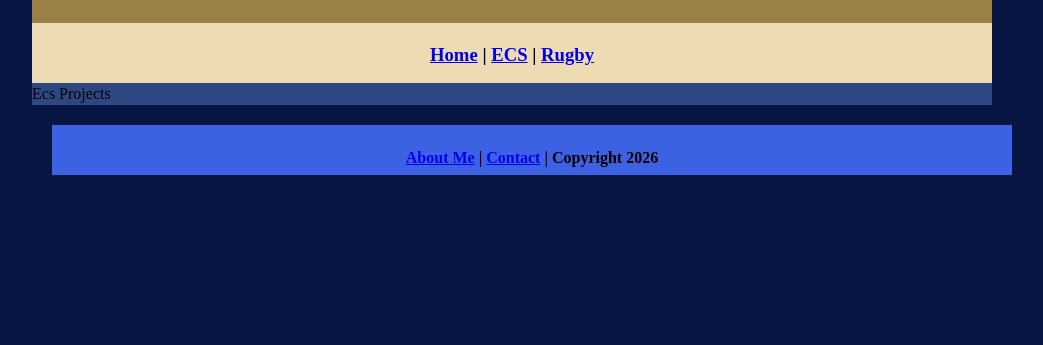
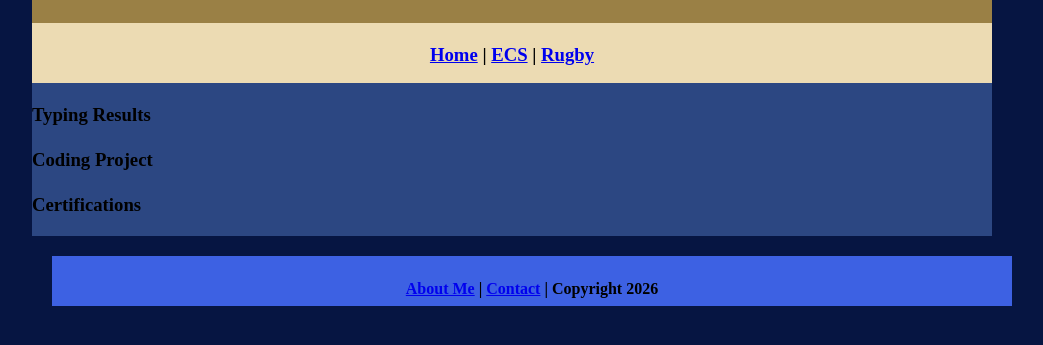
Before and after one commit to 9660293-cloud/ecsportfolio, a plain HTML site: page ecs/index.html in a window 1280 px wide. Shown: the part 57-402 px from the top of the page, without its empty margins (128-1171 px from the left). Drawn offline with Linux system fonts and the light colour scheme.

Commit message:
Update index.html

```diff
--- a/ecs/index.html
+++ b/ecs/index.html
@@ -14,7 +14,15 @@
   <div class="nav">
     <h3> <a href="../index.html">Home</a> | <a href="ecs/index.html">ECS</a> | <a href="../rugby/index.html">Rugby</a></h3>
   </div>
-  <div class="content">Ecs Projects</div>
+  <div class="content">
+	  <h3>Typing Results</h3>
+
+
+	  <h3>Coding Project</h3>
+
+
+	  <h3>Certifications</h3>
+  </div>
   <div class="footer">
     <h4> <a href="../aboutme.html">About Me</a> | <a href="mailto:9660293@graniteschools.org">Contact</a> | Copyright 2026</h4>
   </div>
```
